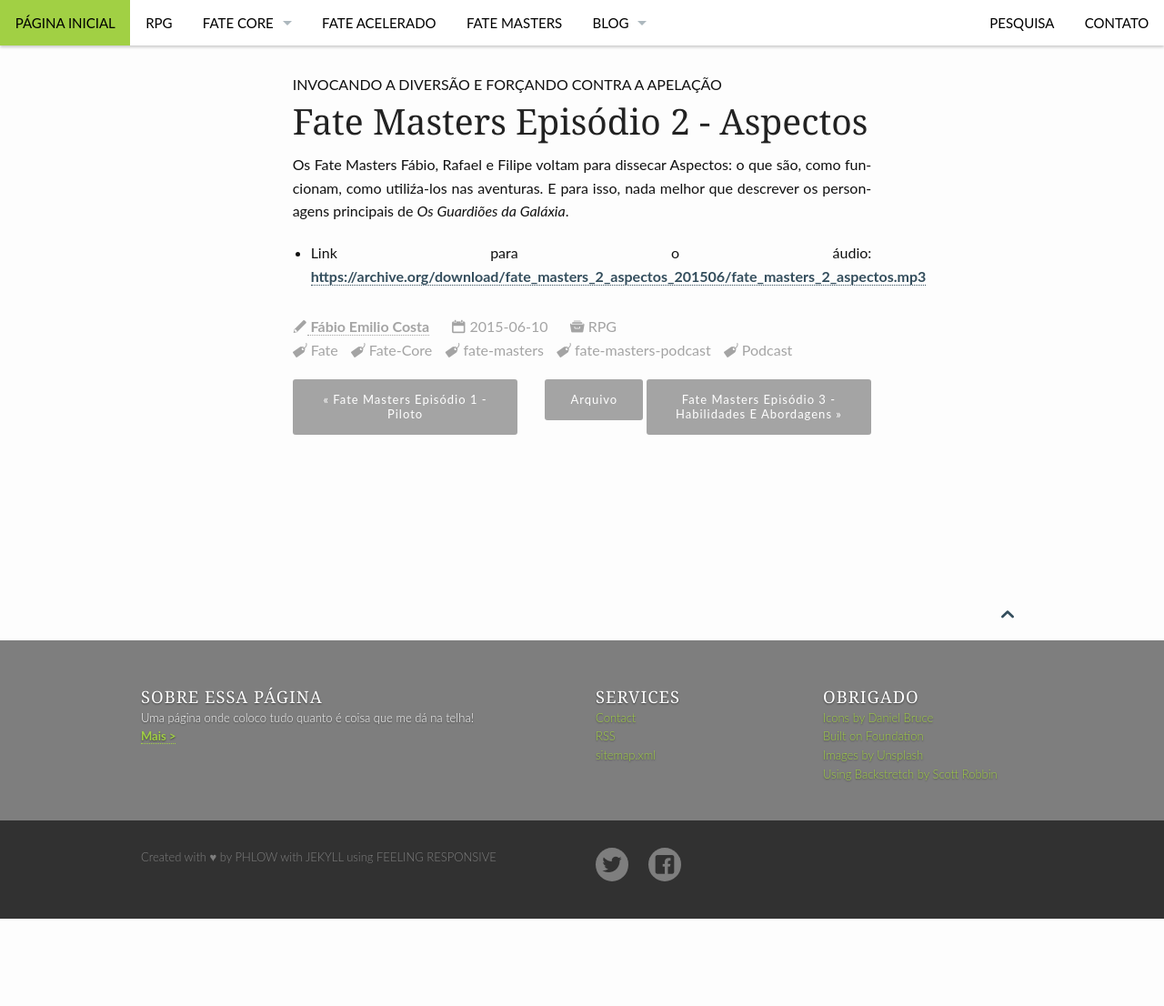
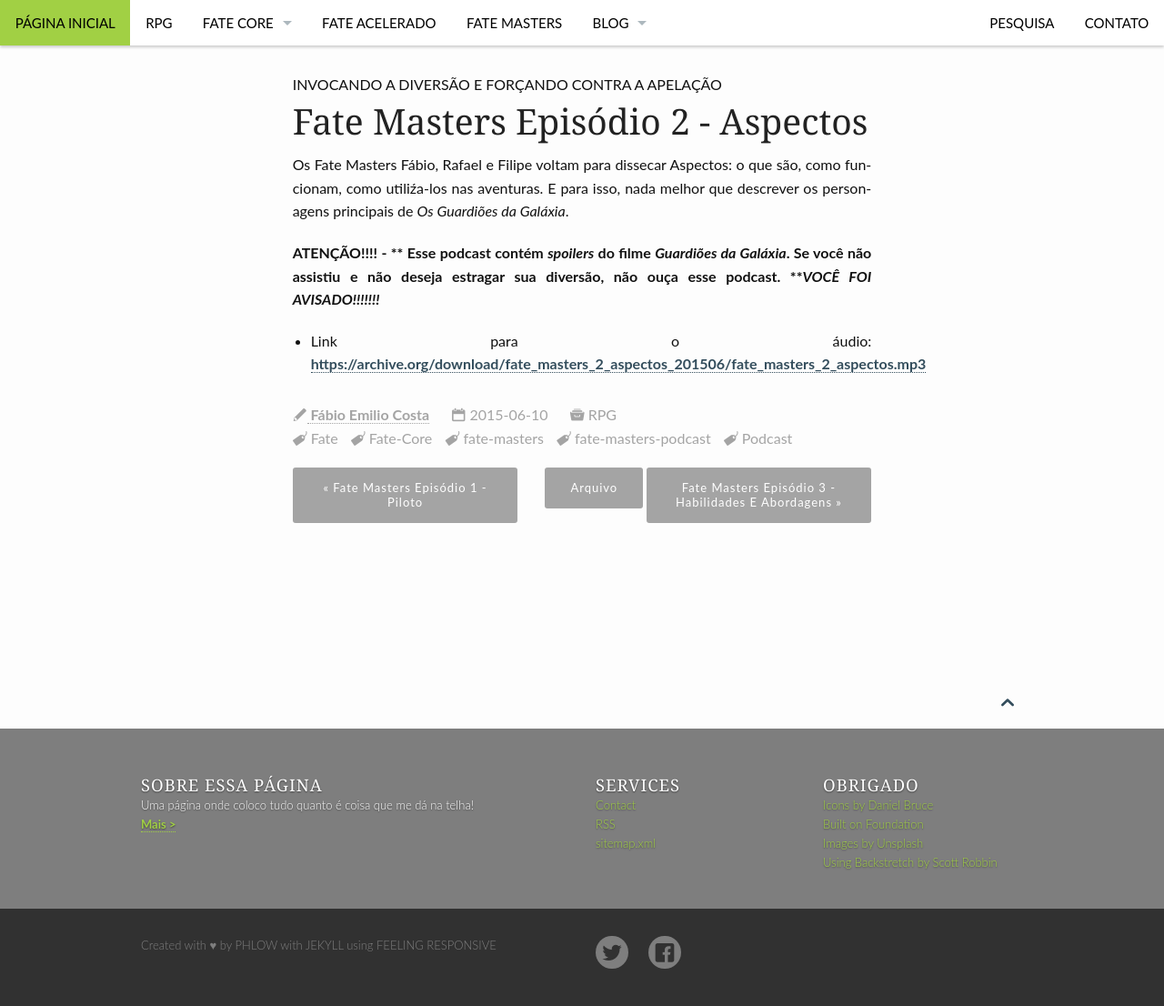
Before and after one commit to fabiocosta0305/fabiocosta0305.github.io-old, a Jekyll site: the page built from _posts/Fate-Masters/2015-06-10-FateMasters#2.md, in a window 1280 px wide. Shown: the whole page at 91% size. Built offline with Jekyll 4.4.1, drawn with Linux system fonts in a browser that asks for light colours; before the commit the page ends 1010 px from its top, so only the background shows below that.

Commit message:
Spoiler alert no Podcast #2

```diff
--- a/_posts/Fate-Masters/2015-06-10-FateMasters#2.md
+++ b/_posts/Fate-Masters/2015-06-10-FateMasters#2.md
@@ -15,4 +15,6 @@ header: no
 
 Os Fate Masters Fábio, Rafael e Filipe voltam para dissecar Aspectos: o que são, como funcionam, como utiliźa-los nas aventuras. E para isso, nada melhor que descrever os personagens principais de _Os Guardiões da Galáxia_.
 
+**ATENÇÃO!!!! - ** Esse podcast contém _spoilers_ do filme _Guardiões da Galáxia_. Se você não assistiu e não deseja estragar sua diversão, não ouça esse podcast. **_VOCÊ FOI AVISADO!!!!!!!_**
+
 - Link para o áudio:  [https://archive.org/download/fate_masters_2_aspectos_201506/fate_masters_2_aspectos.mp3](https://archive.org/download/fate_masters_2_aspectos_201506/fate_masters_2_aspectos.mp3)
```
